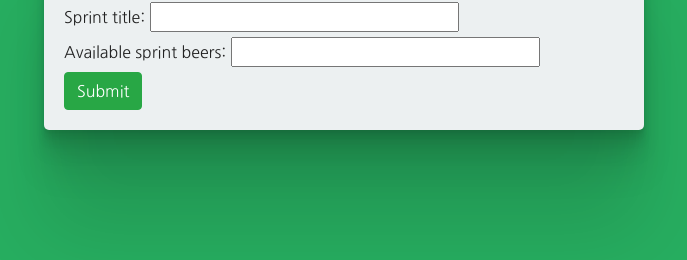
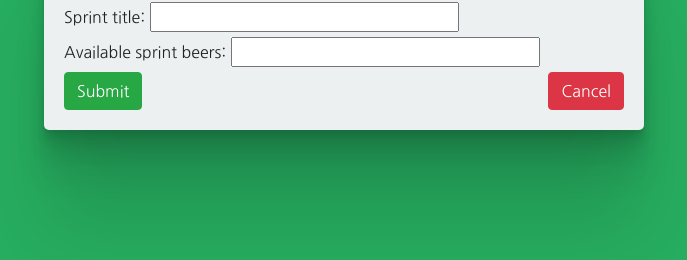
Before and after one commit to ChrisTregaskis/burndownChart, a plain HTML site: page index.html in a window 1280 px wide. Shown: the part 378-638 px from the top of the page, without its empty margins (296-983 px from the left). Drawn offline with nearby package versions, Linux system fonts and the light colour scheme; a web font is replaced by a local one.

Commit message:
added cancel button to form

```diff
--- a/index.html
+++ b/index.html
@@ -33,6 +33,7 @@
             <label>Available sprint beers:</label>
             <input type="number" value="" required/><br>
             <input  id="form-submit" type="submit" class="btn btn-success"/>
+            <button class="btn btn-danger cancelBtn">Cancel</button>
         </form>
     </div>
 </body>
--- a/styles.css
+++ b/styles.css
@@ -110,3 +110,7 @@ a {
 #form-submit {
     float: left;
 }
+
+.cancelBtn {
+    float: right;
+}
```
